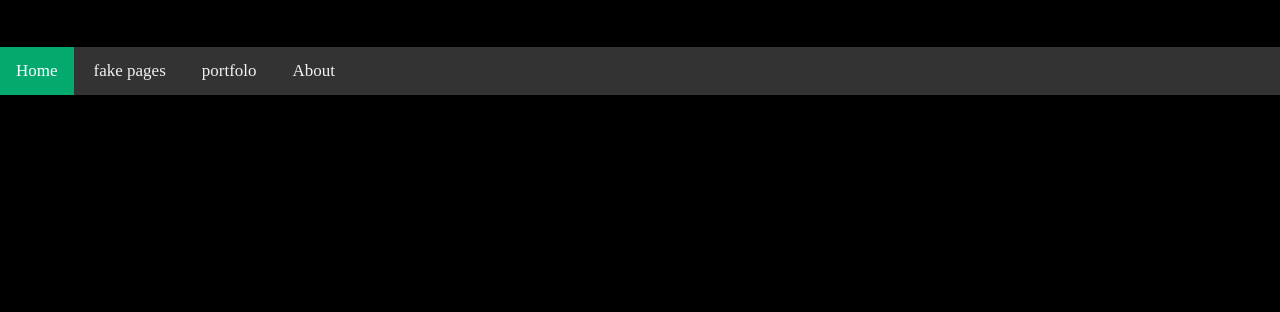
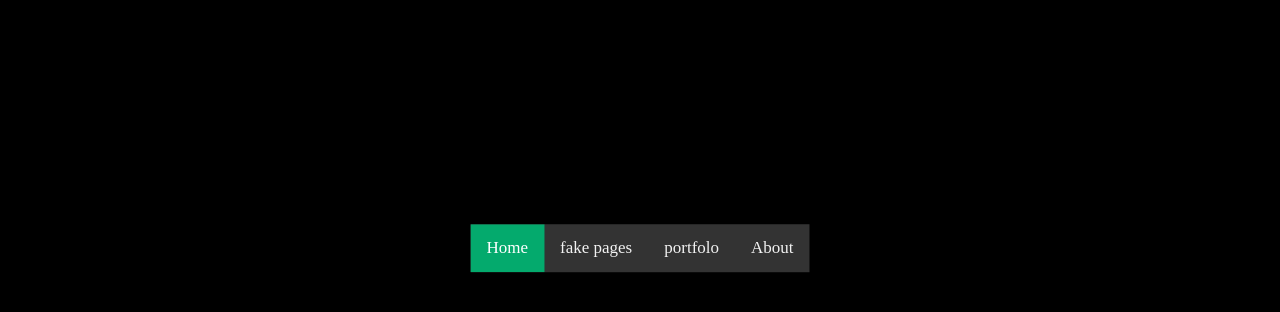
Before and after one commit to KayleyB001/KayleyB001.github.io, a plain HTML site: page ProjectInsight.html in a window 1280 px wide. Shown: the part 152-464 px from the top of the page. Drawn offline with nearby package versions, Linux system fonts and the light colour scheme.

Commit message:
Updating Project-Insight

```diff
--- a/css/style-Project.css
+++ b/css/style-Project.css
@@ -12,14 +12,19 @@ canvas {display: block;}
 
 /* Add a black background color to the top navigation */
 .topnav {
-
+  float: none;
+  position: absolute;
+  top: 50%;
+  left: 50%;
+  transform: translate(-50%, -50%);
   background-color: #333;
   overflow: hidden;
+
 }
 
 /* Style the links inside the navigation bar */
 .topnav a {
-  display:inline-block;
+  float: left;
   color: #f2f2f2;
   text-align: center;
   padding: 14px 16px;
```
Also changed, not shown: ProjectInsight.html (+2 -0 lines).
